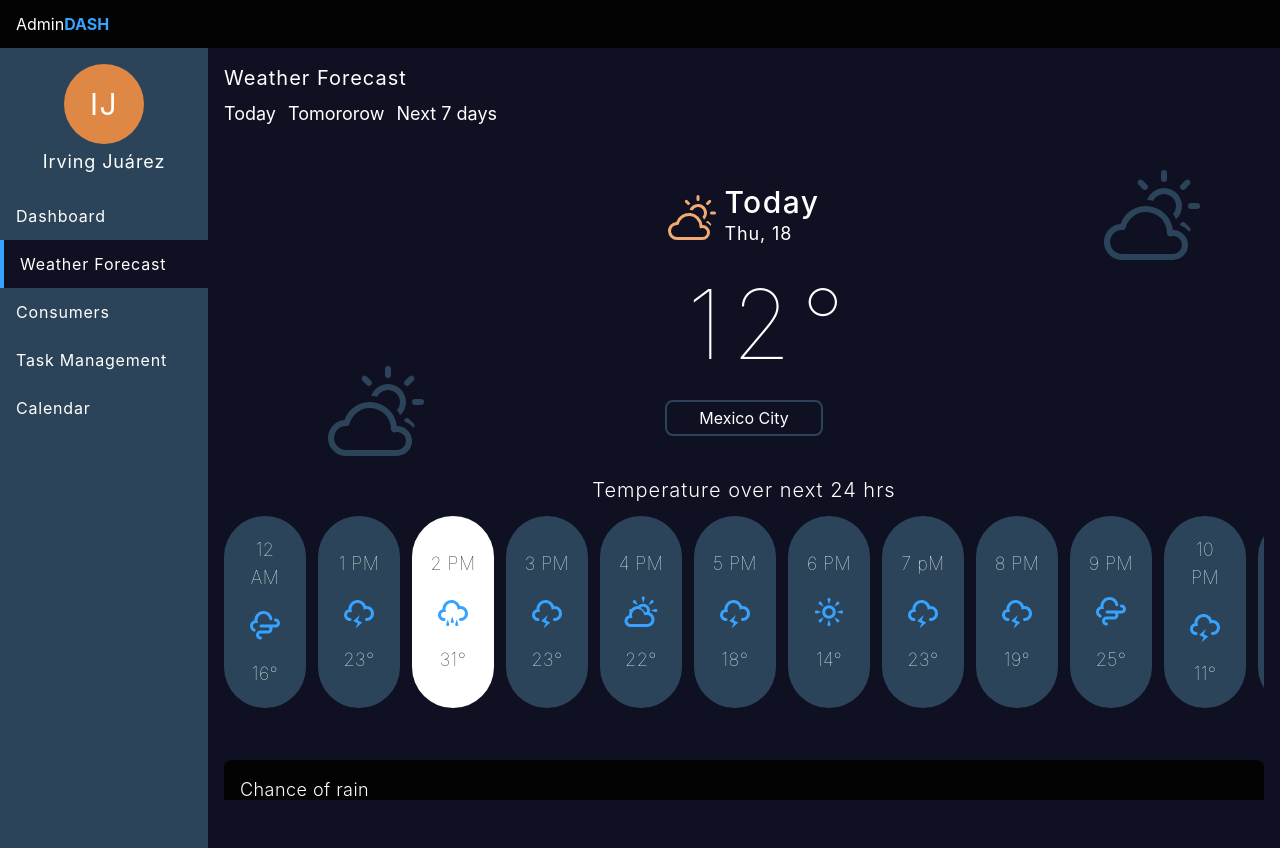
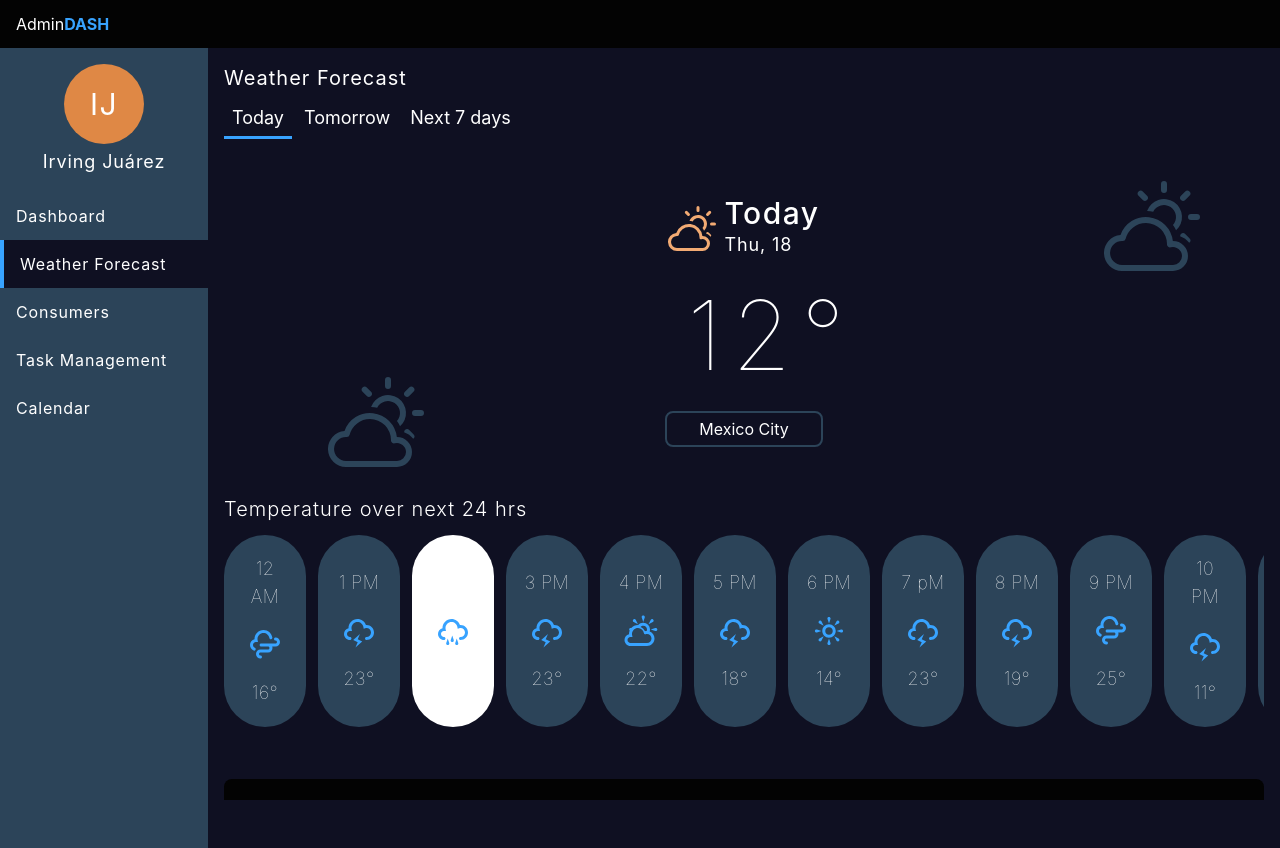
Before and after one commit to irvingvjuarez/admin-dash, a React (Vite) app: page /weather in a window 1280 px wide. Built offline with nearby package versions, Linux system fonts and the light colour scheme.

Commit message:
Rebuilding of the Weather page already applied and working correctly

```diff
--- a/src/components/OneDayForecast.tsx
+++ b/src/components/OneDayForecast.tsx
@@ -7,27 +7,19 @@
 }
 
 const OneDayForecast: React.FC<OneDayForecastProps> = ({ data, isSlider, isTransited }): JSX.Element => {
-  const [displayedData, setDisplayedData] = useState(data)
-  const onOverlapping = (validation: boolean) => {
-    // item.overlapping is true
-    if(validation) return "text-primary"
-  }
-  if(isTransited) setTimeout(() => setDisplayedData([]), 800)
-  if(displayedData.length === 0 && !isTransited) setDisplayedData(data)
-
   return(
     <div className={
         `flex space-x-3 w-fit mx-auto bg-primary
         ${isSlider && "absolute transition-all duration-[800ms] ease-in-out"}
         ${isTransited && "moving"}`
       }>
-      {displayedData.map(item => {
+      {data.map(item => {
         const Component = item.statusIcon()
         return(
           <div key={item.id} className={item.overlapping ? "overlapped-day-forecast" : "standard-day-forecast"}>
-            <span className={`min-w-[50px] text-lg font-thin tracking-wide text-center ${onOverlapping(item.overlapping)}`}>{item.hour}</span>
+            <span className={`min-w-[50px] text-lg font-thin tracking-wide text-center`}>{item.hour}</span>
             <Component className="text-4xl my-4 text-contrast-clear" />
-            <span className={`font-thin text-lg tracking-wide ${onOverlapping(item.overlapping)}`}>{item.temp}°</span>
+            <span className={`font-thin text-lg tracking-wide`}>{item.temp}°</span>
           </div>
         )
       })}
--- a/src/components/Tabs/index.tsx
+++ b/src/components/Tabs/index.tsx
@@ -4,22 +4,28 @@
   title: string
   isLink?: boolean
   url?: string
-  callback?: <T>() => T
+  callback?: () => void
 }
 
 interface TabsProps {
-  items: TabInterface[]
+  items: TabInterface[],
+  focusOn: string
 }
 
 const Tabs: React.FC<TabsProps> = ({
-  items
+  items,
+  focusOn
 }): JSX.Element => {
   return(
     <article className="w-full flex justify-between items-center mb-7">
-      <ul className="flex space-x-3 my-2 text-lg">
+      <ul className="flex space-x-1 my-2 text-lg">
         {items.map(tab => (
           <LinkWrapper key={tab.title} url={tab.url}>
-            <li>{tab.title}</li>
+            <li
+              className={`cursor-pointer px-2 py-1 ${tab.title === focusOn && "tab-focus"}`}
+              onClick={() => tab.callback && tab.callback()} >
+              {tab.title}
+            </li>
           </LinkWrapper>
         ))}
       </ul>
--- a/src/components/TodayWeatherOverview.tsx
+++ b/src/components/WeatherHero/index.tsx
@@ -1,11 +1,18 @@
 import { BsCloudSun } from "react-icons/bs"
 
-const TodayWeatherOverview = () => {
+interface WeatherHeroProps {
+  city: string
+  temp: string
+}
+
+const WeatherHero: React.FC<WeatherHeroProps> = ({
+  city,
+  temp
+}): JSX.Element => {
   return(
-    <section className="w-fill px-2 py-5 flex flex-col items-center relative max-w-5xl my-0 mx-auto mb-5">
+    <section className="w-fill px-2 py-5 flex flex-col items-center relative max-w-5xl my-0 mx-auto mb-7">
       <article className="flex items-center justify-evenly">
         <BsCloudSun className="text-5xl text-contrast4-clear mr-2" />
-
 
         <div>
           <h2 className="text-3xl tracking-wider font-medium">Today</h2>
@@ -14,11 +21,11 @@
       </article>
 
       <h2 className="block py-7 tracking-widest text-8xl font-thin relative">
-        12 <span className="absolute">°</span>
+        {temp} <span className="absolute">°</span>
       </h2>
 
       <span className="block rounded-lg border-contrast-strong px-8  py-1 border-2">
-        Mexico City
+        {city}
       </span>
 
       <BsCloudSun className="floating-icon bottom-0 left-0 translate-x-full" />
@@ -27,4 +34,4 @@
   )
 }
 
-export { TodayWeatherOverview }
+export { WeatherHero }
--- a/src/containers/SectionContainer/index.tsx
+++ b/src/containers/SectionContainer/index.tsx
@@ -5,6 +5,7 @@
   titleStrong?: boolean
   subpage?: boolean
   sectionClassName?: string
+  titleClassName?: string
 }
 
 const SectionContainer: React.FC<SectionContainerProps> = ({
@@ -12,13 +13,14 @@
   children,
   titleStrong,
   subpage,
-  sectionClassName
+  sectionClassName,
+  titleClassName
 }): JSX.Element => {
-  const titleClassName = titleStrong ? "font-normal" : "mb-3 font-light"
+  const title_classname = titleStrong ? "font-normal" : "mb-3 font-light"
   return(
     <section className={`nothing ${sectionClassName}`}>
       <Subpage isSubpage={subpage ?? false}>
-        <h2 className={`text-xl tracking-wider ${titleClassName}`}>
+        <h2 className={`text-xl tracking-wider w-full ${title_classname} ${titleClassName}`}>
           {title}
         </h2>
       </Subpage>
--- a/src/containers/TodayTomorrowForecast.tsx
+++ /dev/null
@@ -1,21 +0,0 @@
-import { useState } from "react"
-import { OneDayForecast } from "../components/OneDayForecast"
-import { DATA } from "../data"
-import { SectionContainer } from "./SectionContainer"
-
-const TodayTomorrowForecast: React.FC = (): JSX.Element => {
-  const [weatherData, setWeatherData] = useState<"today" | "tomorrow">("today")
-
-  return(
-    <SectionContainer
-      title="Temperature over next 24 hrs"
-      sectionClassName="mb-9 flex items-center flex-col" >
-      <article className="w-full pb-4 scrollbar overflow-x-auto relative max-w-6xl">
-        <OneDayForecast data={DATA.todayWeather} isSlider={true} isTransited={weatherData === "tomorrow" ? true : false} />
-        <OneDayForecast data={DATA.tomorrowWeather} />
-      </article>
-    </SectionContainer>
-  )
-}
-
-export { TodayTomorrowForecast }
--- /dev/null
+++ b/src/containers/WeatherTemp/index.tsx
@@ -0,0 +1,22 @@
+import { OneDayForecast } from "../../components/OneDayForecast"
+import { SectionContainer } from "../SectionContainer"
+
+interface WeatherTempProps {
+  weatherData: any
+}
+
+const WeatherTemp: React.FC<WeatherTempProps> = ({
+  weatherData
+}): JSX.Element => {
+  return(
+    <SectionContainer
+      title="Temperature over next 24 hrs"
+      sectionClassName="mb-9 flex items-center flex-col" >
+      <article className="w-full pb-4 scrollbar overflow-x-auto relative max-w-6xl">
+        <OneDayForecast data={weatherData} />
+      </article>
+    </SectionContainer>
+  )
+}
+
+export { WeatherTemp }
--- a/src/data.ts
+++ b/src/data.ts
@@ -57,7 +57,10 @@
       overlapping: false
     }
   ],
-  tomorrowWeather: [
+  tomorrowWeather: {
+    city: "Mexico City",
+    current_temp: "20",
+    forecast_temp: [
       {
         id: 0,
         hour: "1 AM",
@@ -149,8 +152,12 @@
         temp: "16",
         overlapping: false,
       }
-  ],
-  todayWeather: [
+    ]
+  },
+  todayWeather: {
+    city: "Mexico City",
+    current_temp: "12",
+    forecast_temp: [
       {
         id: 0,
         hour: "12 AM",
@@ -242,7 +249,8 @@
         temp: "16",
         overlapping: false,
       }
-  ],
+    ]
+  },
   flavors: [
     {
       name: "Sun",
--- a/src/index.css
+++ b/src/index.css
@@ -4,6 +4,11 @@
 
 .moving{
   transform: translateX(100%);
+}
+
+.tab-focus{
+  border-bottom: 3px solid transparent;
+  @apply border-b-contrast-clear
 }
 
 .onfocus{
--- a/src/pages/WeatherForecast.tsx
+++ b/src/pages/WeatherForecast.tsx
@@ -1,16 +1,32 @@
-import { TodayTomorrowForecast } from "../containers/TodayTomorrowForecast"
-import { TodayWeatherOverview } from "../components/TodayWeatherOverview"
+import { WeatherTemp } from "../containers/WeatherTemp"
+import { WeatherHero } from "../components/WeatherHero"
 import { Tabs } from "../components/Tabs"
 import { ChanceRain } from "../charts/ChanceRain"
 import { SectionContainer } from "../containers/SectionContainer"
+import { useState } from "react"
+import { DATA } from "../data"
 
 const WeatherForecast: React.FC = (): JSX.Element => {
+  const [weatherData, setWeatherData] = useState({
+    data: DATA.todayWeather,
+    day: "Today"
+  })
+  const { city, current_temp, forecast_temp } = weatherData.data
+
   const tabs = [
     {
-      title: "Today"
+      title: "Today",
+      callback: () => setWeatherData({
+        data: DATA.todayWeather,
+        day: "Today"
+      })
     },
     {
-      title: "Tomororow"
+      title: "Tomorrow",
+      callback: () => setWeatherData({
+        data: DATA.tomorrowWeather,
+        day: "Tomorrow"
+      })
     },
     {
       title: "Next 7 days",
@@ -21,11 +37,14 @@
   return(
     <SectionContainer
       title="Weather Forecast"
-      titleStrong={true}>
+      titleStrong={true} >
       <>
-        <Tabs items={tabs} />
-        <TodayWeatherOverview />
-        <TodayTomorrowForecast />
+        <Tabs items={tabs} focusOn={weatherData.day} />
+        <WeatherHero
+          city={city}
+          temp={current_temp} />
+        <WeatherTemp
+          weatherData={forecast_temp} />
         <ChanceRain />
       </>
     </SectionContainer>
```
Lines whose indentation alone changed are shown as unchanged.
